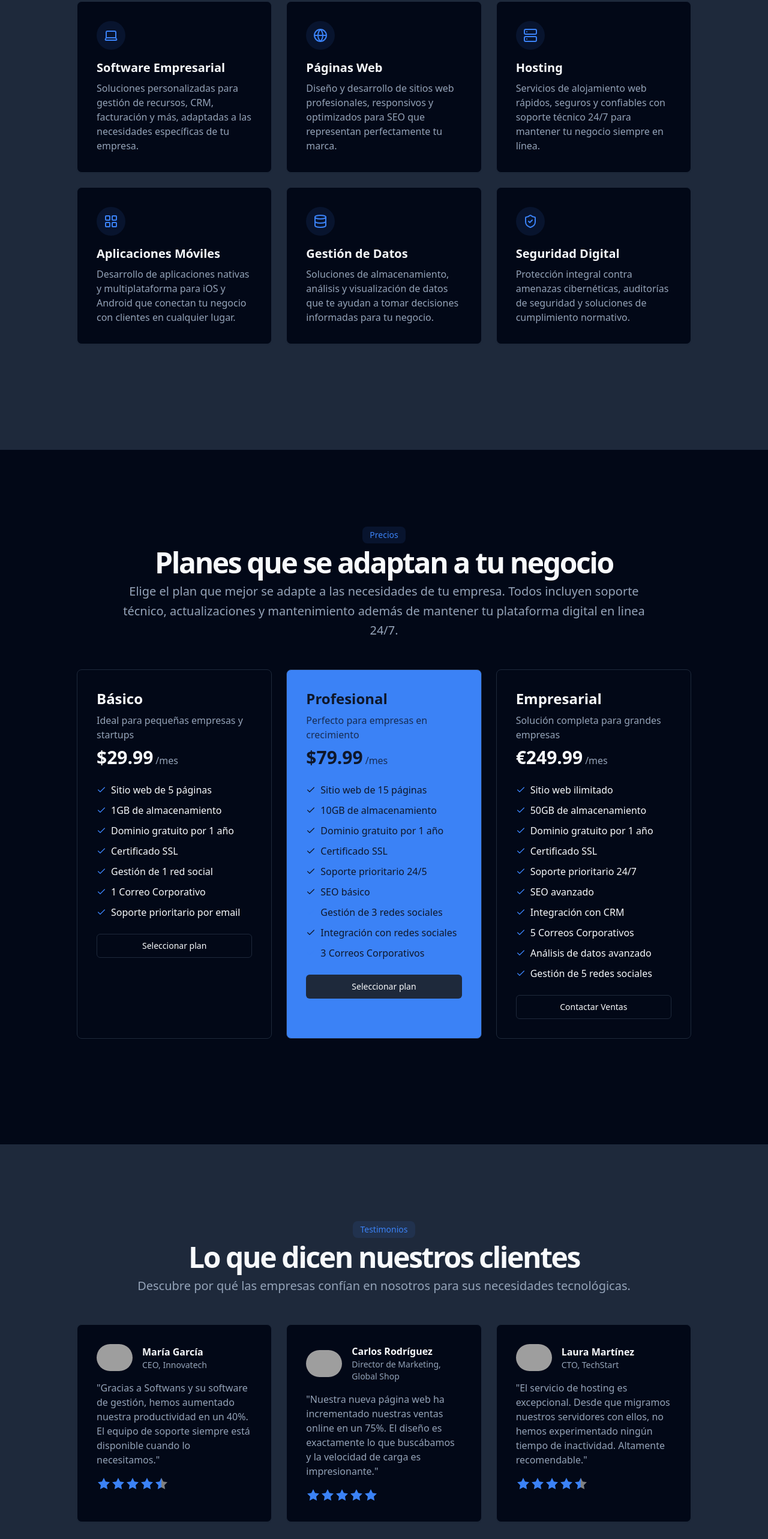
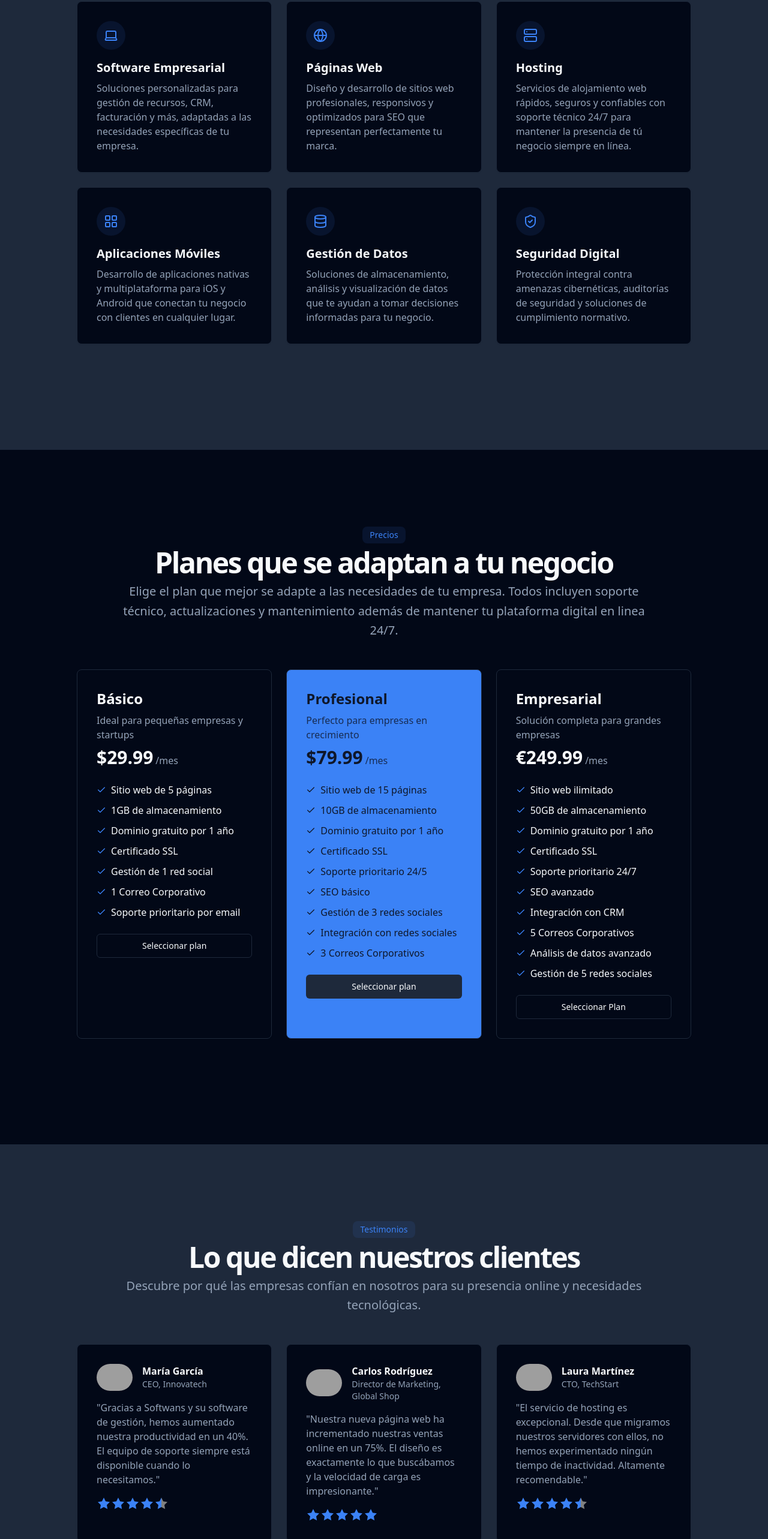
Before and after one commit to petvices/softwans, a Next.js app: page / in a window 1280 px wide. Shown: the part 1380-3946 px from the top of the page at 60% size. Built offline with nearby package versions, Linux system fonts and the light colour scheme; grey boxes are pictures that could not be loaded.

Commit message:
Añadidos
Lo mismo que el anterior commit

```diff
--- a/components/feature-section.tsx
+++ b/components/feature-section.tsx
@@ -43,8 +43,8 @@ export function FeatureSection() {
             </div>
             <h3 className="mb-2 text-xl font-bold">Hosting</h3>
             <p className="text-muted-foreground">
-              Servicios de alojamiento web rápidos, seguros y confiables con soporte técnico 24/7 para mantener tu
-              negocio siempre en línea.
+              Servicios de alojamiento web rápidos, seguros y confiables con soporte técnico 24/7 para mantener la
+              presencia de tú negocio siempre en línea.
             </p>
           </div>
           <div className="rounded-lg border bg-background p-8 shadow-sm">
--- a/components/footer.tsx
+++ b/components/footer.tsx
@@ -7,7 +7,7 @@ export function Footer() {
       <div className="container px-4 md:px-6">
         <div className="grid gap-8 sm:grid-cols-2 md:grid-cols-4">
           <div className="space-y-4">
-            <h3 className="text-lg font-semibold">TechSolutions</h3>
+            <h3 className="text-lg font-semibold">Softwans Corporations</h3>
             <p className="text-sm text-muted-foreground">
               Soluciones tecnológicas para empresas de todos los tamaños. Impulsamos tu negocio en la era digital.
             </p>
--- a/components/pricing-cards.tsx
+++ b/components/pricing-cards.tsx
@@ -104,7 +104,7 @@ export function PricingCards() {
                   <span>SEO básico</span>
                 </li>
                 <li className="flex items-center gap-2">
-                <Check className="h-4 w-4 text-primary" />
+                  <Check className="h-4 w-4" />
                   <span>Gestión de 3 redes sociales</span>
                 </li>
                 <li className="flex items-center gap-2">
@@ -112,7 +112,7 @@ export function PricingCards() {
                   <span>Integración con redes sociales</span>
                 </li>
                 <li className="flex items-center gap-2">
-                <Check className="h-4 w-4 text-primary" />
+                  <Check className="h-4 w-4" />
                   <span>3 Correos Corporativos</span>
                 </li>
               </ul>
@@ -166,7 +166,7 @@ export function PricingCards() {
                   <span>Integración con CRM</span>
                 </li>
                 <li className="flex items-center gap-2">
-                <Check className="h-4 w-4 text-primary" />
+                  <Check className="h-4 w-4 text-primary" />
                   <span>5 Correos Corporativos</span>
                 </li>
                 <li className="flex items-center gap-2">
@@ -174,14 +174,14 @@ export function PricingCards() {
                   <span>Análisis de datos avanzado</span>
                 </li>
                 <li className="flex items-center gap-2">
-                <Check className="h-4 w-4 text-primary" />
+                  <Check className="h-4 w-4 text-primary" />
                   <span>Gestión de 5 redes sociales</span>
                 </li>
               </ul>
               <br />
               <Link href="https://wa.me/message/Y5IO4FCCEMICH1" className="w-full">
                 <Button variant="outline" className="w-full">
-                  Contactar Ventas
+                  Seleccionar Plan
                 </Button>
               </Link>
             </div>
--- a/components/testimonial-section.tsx
+++ b/components/testimonial-section.tsx
@@ -9,7 +9,7 @@ export function TestimonialSection() {
             <div className="inline-block rounded-lg bg-primary/10 px-3 py-1 text-sm text-primary">Testimonios</div>
             <h2 className="text-3xl font-bold tracking-tighter sm:text-5xl">Lo que dicen nuestros clientes</h2>
             <p className="max-w-[900px] text-muted-foreground md:text-xl/relaxed lg:text-base/relaxed xl:text-xl/relaxed">
-              Descubre por qué las empresas confían en nosotros para sus necesidades tecnológicas.
+              Descubre por qué las empresas confían en nosotros para su presencia online y necesidades tecnológicas.
             </p>
           </div>
         </div>
```
